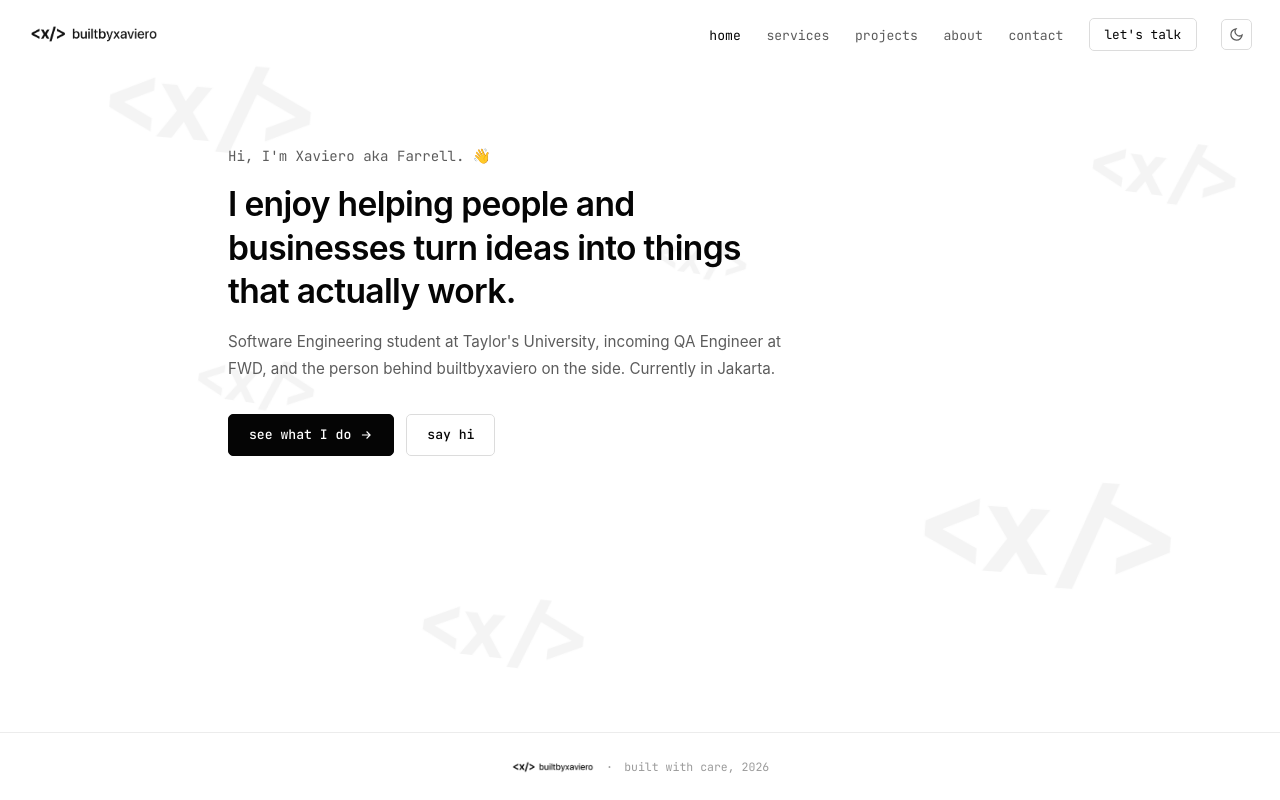
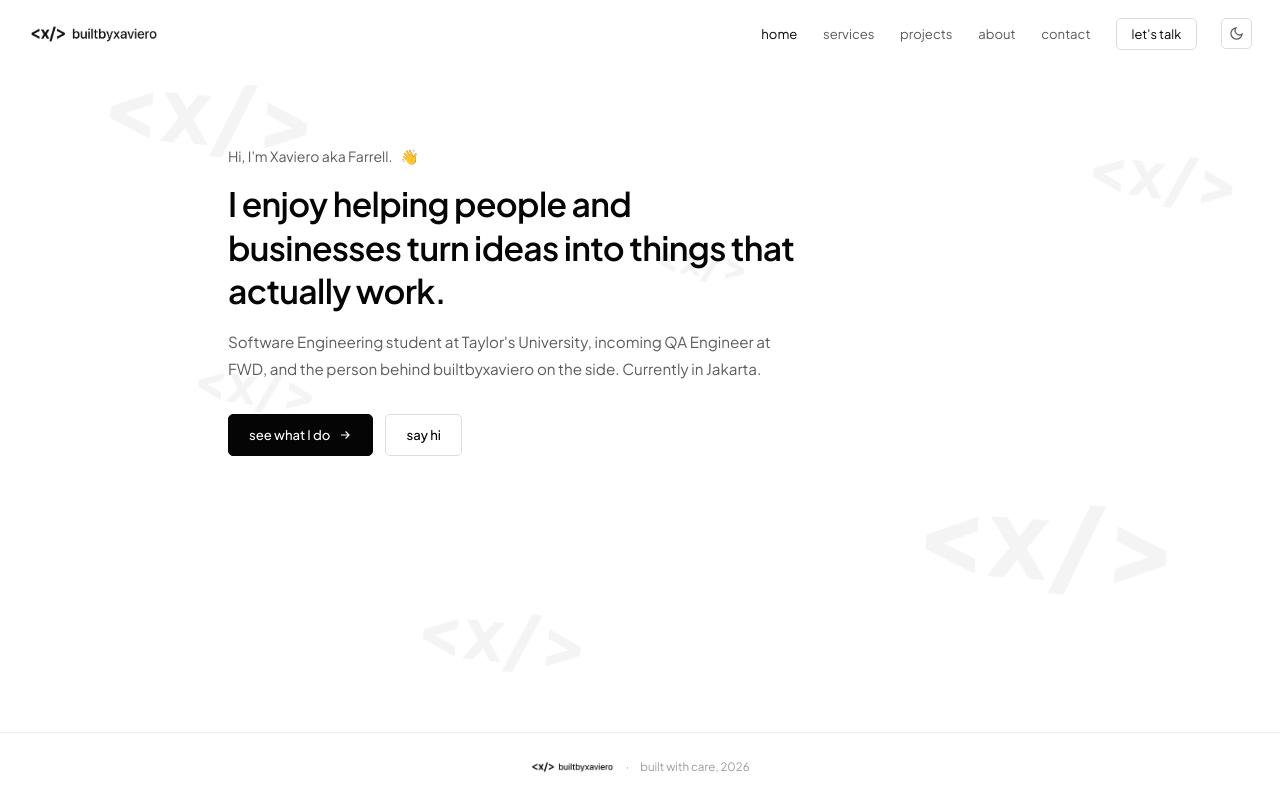
Before and after one commit to farrellsim/Portfolio, a React (Vite) app: page / in a window 1280 px wide. Built offline with nearby package versions, Linux system fonts and the light colour scheme.

Commit message:
Use Plus Jakarta Sans sitewide

```diff
--- a/index.html
+++ b/index.html
@@ -63,7 +63,7 @@
     <link rel="preconnect" href="https://fonts.googleapis.com" />
     <link rel="preconnect" href="https://fonts.gstatic.com" crossorigin />
     <link
-      href="https://fonts.googleapis.com/css2?family=Poppins:wght@400;500;600;700&family=JetBrains+Mono:wght@400;500&display=swap"
+      href="https://fonts.googleapis.com/css2?family=Plus+Jakarta+Sans:wght@400..800&display=swap"
       rel="stylesheet"
     />
 
--- a/src/index.css
+++ b/src/index.css
@@ -39,8 +39,8 @@ html[data-theme="dark"] {
 }
 
 :root {
-  --font-sans: "SF Pro Text", "SF Pro Display", Inter, -apple-system, BlinkMacSystemFont, "Segoe UI", system-ui, sans-serif;
-  --font-mono: 'JetBrains Mono', 'SF Mono', 'Menlo', monospace;
+  --font-sans: "Plus Jakarta Sans", -apple-system, BlinkMacSystemFont, "Segoe UI", system-ui, sans-serif;
+  --font-mono: "Plus Jakarta Sans", -apple-system, BlinkMacSystemFont, "Segoe UI", system-ui, sans-serif;
 }
 
 html {
```
